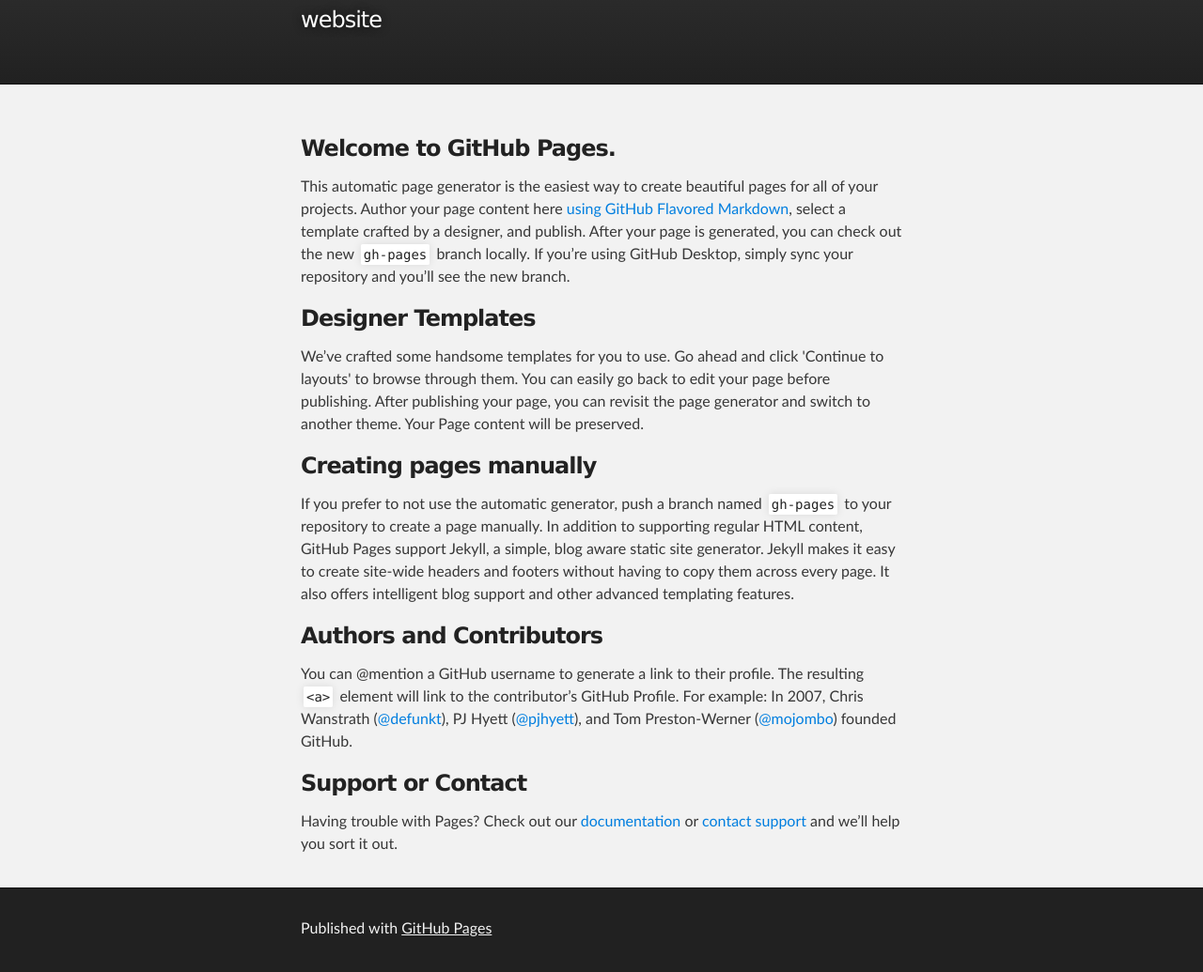
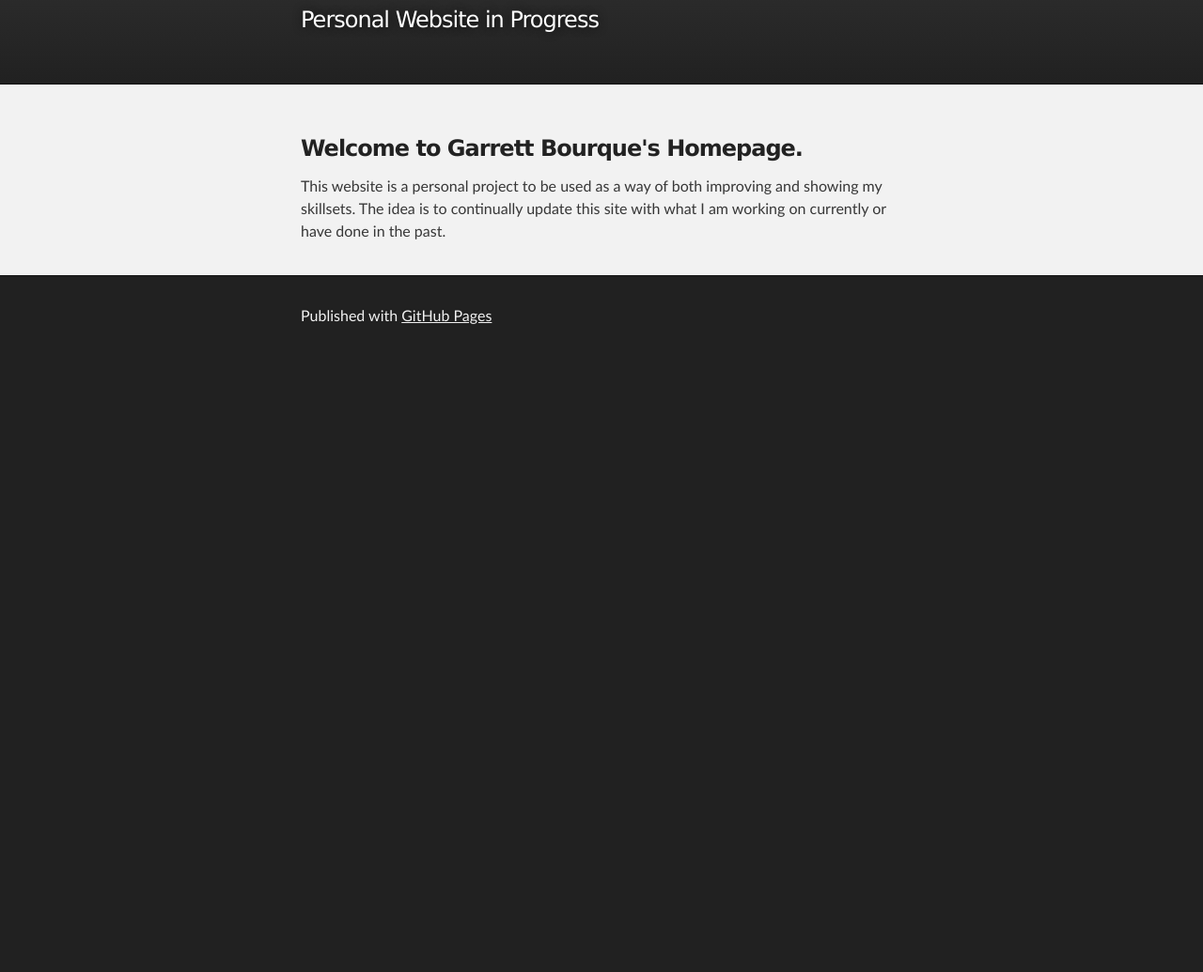
Before and after one commit to garrettbourque/garrettbourque.github.io, a plain HTML site: page index.html in a window 1280 px wide. Shown: the part 120-1155 px from the top of the page at 94% size. After the commit the page ends 800 px from the top, so only its background shows below. Drawn offline with Linux system fonts and the light colour scheme.

Commit message:
Update index.html

```diff
--- a/index.html
+++ b/index.html
@@ -19,7 +19,7 @@
           <a id="forkme_banner" href="https://github.com/garrettbourque">View on GitHub</a>
 
           <h1 id="project_title">Garrett Bourque</h1>
-          <h2 id="project_tagline">website</h2>
+          <h2 id="project_tagline">Personal Website in Progress</h2>
 
         </header>
     </div>
@@ -28,29 +28,11 @@
     <div id="main_content_wrap" class="outer">
       <section id="main_content" class="inner">
         <h3>
-<a id="welcome-to-github-pages" class="anchor" href="#welcome-to-github-pages" aria-hidden="true"><span aria-hidden="true" class="octicon octicon-link"></span></a>Welcome to GitHub Pages.</h3>
+<a id="welcome-to-github-pages" class="anchor" href="#welcome-to-github-pages" aria-hidden="true"><span aria-hidden="true" class="octicon octicon-link"></span></a>Welcome to Garrett Bourque's Homepage.</h3>
 
-<p>This automatic page generator is the easiest way to create beautiful pages for all of your projects. Author your page content here <a href="https://guides.github.com/features/mastering-markdown/">using GitHub Flavored Markdown</a>, select a template crafted by a designer, and publish. After your page is generated, you can check out the new <code>gh-pages</code> branch locally. If you’re using GitHub Desktop, simply sync your repository and you’ll see the new branch.</p>
+<p>This website is a personal project to be used as a way of both improving and showing my skillsets. The idea is to continually update this site with what I am working on currently or have done in the past.</p>
 
-<h3>
-<a id="designer-templates" class="anchor" href="#designer-templates" aria-hidden="true"><span aria-hidden="true" class="octicon octicon-link"></span></a>Designer Templates</h3>
 
-<p>We’ve crafted some handsome templates for you to use. Go ahead and click 'Continue to layouts' to browse through them. You can easily go back to edit your page before publishing. After publishing your page, you can revisit the page generator and switch to another theme. Your Page content will be preserved.</p>
-
-<h3>
-<a id="creating-pages-manually" class="anchor" href="#creating-pages-manually" aria-hidden="true"><span aria-hidden="true" class="octicon octicon-link"></span></a>Creating pages manually</h3>
-
-<p>If you prefer to not use the automatic generator, push a branch named <code>gh-pages</code> to your repository to create a page manually. In addition to supporting regular HTML content, GitHub Pages support Jekyll, a simple, blog aware static site generator. Jekyll makes it easy to create site-wide headers and footers without having to copy them across every page. It also offers intelligent blog support and other advanced templating features.</p>
-
-<h3>
-<a id="authors-and-contributors" class="anchor" href="#authors-and-contributors" aria-hidden="true"><span aria-hidden="true" class="octicon octicon-link"></span></a>Authors and Contributors</h3>
-
-<p>You can @mention a GitHub username to generate a link to their profile. The resulting <code>&lt;a&gt;</code> element will link to the contributor’s GitHub Profile. For example: In 2007, Chris Wanstrath (<a href="https://github.com/defunkt" class="user-mention">@defunkt</a>), PJ Hyett (<a href="https://github.com/pjhyett" class="user-mention">@pjhyett</a>), and Tom Preston-Werner (<a href="https://github.com/mojombo" class="user-mention">@mojombo</a>) founded GitHub.</p>
-
-<h3>
-<a id="support-or-contact" class="anchor" href="#support-or-contact" aria-hidden="true"><span aria-hidden="true" class="octicon octicon-link"></span></a>Support or Contact</h3>
-
-<p>Having trouble with Pages? Check out our <a href="https://help.github.com/pages">documentation</a> or <a href="https://github.com/contact">contact support</a> and we’ll help you sort it out.</p>
       </section>
     </div>
 
```
